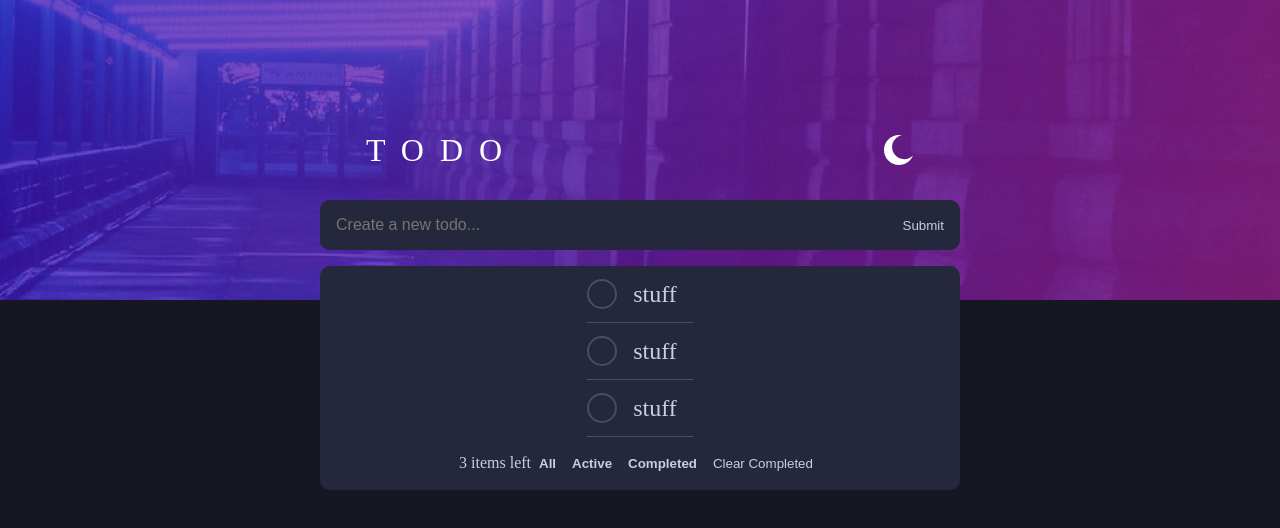
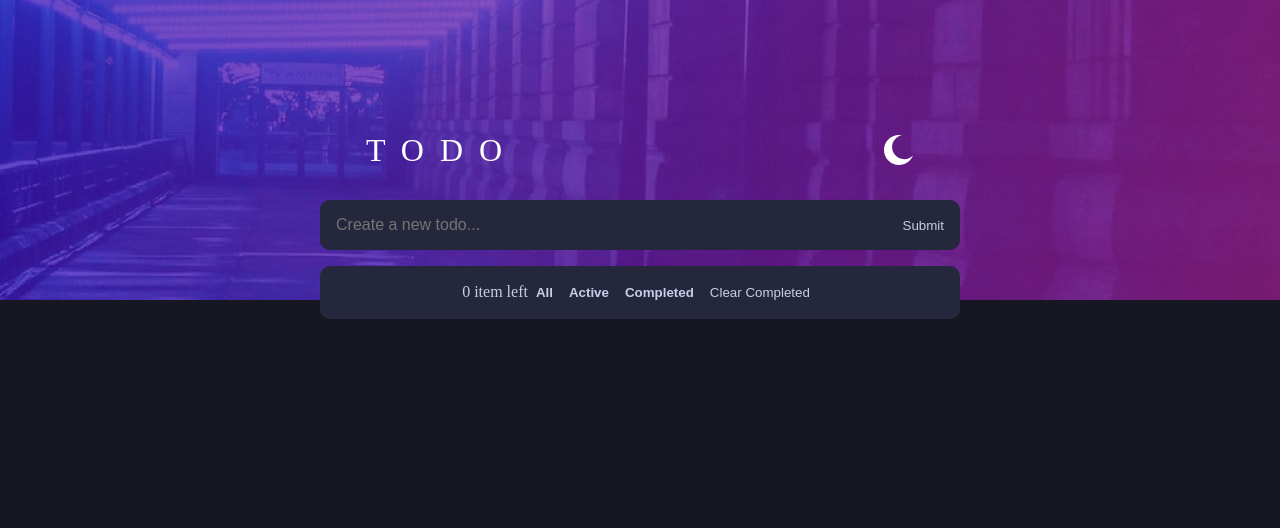
Before and after one commit to collerhatguy/todo-angular, an Angular app: page / in a window 1280 px wide. Shown: the top 528 px of the page. Built offline with nearby package versions, Linux system fonts and the light colour scheme.

Commit message:
added save feature

```diff
--- a/src/app/app.component.ts
+++ b/src/app/app.component.ts
@@ -1,4 +1,5 @@
 import { Component } from '@angular/core';
+import { TodoService } from './services/todo.service';
 import Todo from "./Todo";
 
 @Component({
@@ -9,31 +10,17 @@ import Todo from "./Todo";
 export class AppComponent {
   title: string = 'TODO';
   dark: boolean = true;
-  TodoList: Todo[] = [
-      {
-        id: 1,
-        todo: "stuff",
-        completed: false
-      },
-      {
-        id: 1,
-        todo: "stuff",
-        completed: false
-      },
-      {
-        id: 1,
-        todo: "stuff",
-        completed: false
-      },
-  ];
+  TodoList: Todo[] = [];
   shownTodoList: Todo[] = this.TodoList;
-  constructor() {
+  constructor(private todoService: TodoService) {
+    this.TodoList = this.todoService.getTodos();
+    this.shownTodoList = this.todoService.getTodos();
   }
   changeTheme() {
     this.dark = !this.dark;
   }
   updateTodos(todo: Todo) {
-    this.TodoList = [...this.TodoList, todo];
+    this.TodoList = this.todoService.updateTodos(todo);
     this.shownTodoList = this.TodoList;
   }
   handleActive() {
@@ -46,17 +33,11 @@ export class AppComponent {
     this.shownTodoList = this.TodoList.filter(t => t.completed);
   }
   handleClear() {
-    this.TodoList = this.TodoList.filter(t => !t.completed);
+    this.TodoList = this.todoService.handleClear()
     this.shownTodoList = this.TodoList;
   }
   handleCheck(todo: Todo) {
-    this.TodoList = this.TodoList.map(t => {
-      if (t === todo) return {
-        ...t,
-        completed: !t.completed
-      }
-      return t;
-    })
+    this.TodoList = this.todoService.handleCheck(todo);
     this.shownTodoList = this.TodoList;
   }
 
--- /dev/null
+++ b/src/app/services/todo.service.ts
@@ -0,0 +1,42 @@
+import { Injectable } from '@angular/core';
+import Todo from '../Todo';
+
+@Injectable({
+  providedIn: 'root'
+})
+export class TodoService {
+  saveKey: string = "jacobs.todos";
+  TodoList: Todo[] = JSON.parse(localStorage.getItem(this.saveKey) || "[]");
+
+  getTodos() {
+    return this.TodoList;
+  }
+  constructor() { }
+  save() {
+    localStorage.setItem(
+      this.saveKey,
+      JSON.stringify(this.TodoList)
+    )
+  }
+  updateTodos(todo: Todo) {
+    this.TodoList = [...this.TodoList, todo];
+    this.save()
+    return this.TodoList;
+  }
+  handleClear() {
+    this.TodoList = this.TodoList.filter(t => !t.completed);
+    this.save()
+    return this.TodoList;
+  }
+  handleCheck(todo: Todo) {
+    this.TodoList = this.TodoList.map(t => {
+      if (t === todo) return {
+        ...t,
+        completed: !t.completed
+      }
+      return t;
+    })
+    this.save()
+    return this.TodoList;
+  }
+}
```
Also changed, not shown: 1 other file (tests, documents, lock files or other folders).
